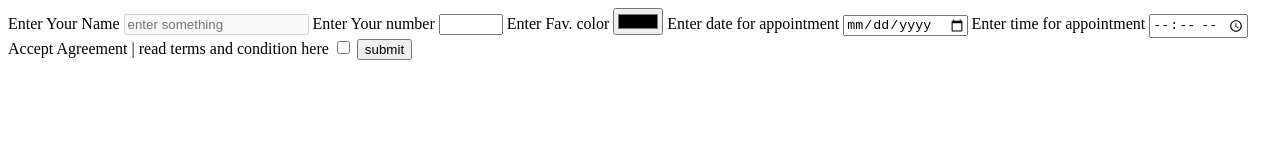
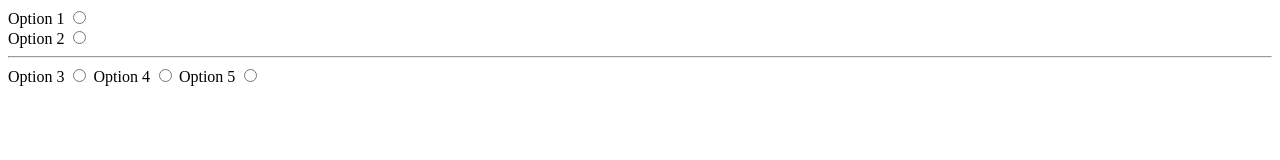
Before and after one commit to Code-Hopper/630_itech_fsd, a plain HTML site: page html/input/index.html in a window 1280 px wide. Drawn offline with Linux system fonts and the light colour scheme.

Commit message:
marquee and some other html elements

```diff
--- a/html/input/index.html
+++ b/html/input/index.html
@@ -13,31 +13,78 @@
 
         <!-- label -->
 
-        <label for="i1">Enter Your Name</label>
+        <!-- <label for="i1">Enter Your Name</label>
 
-        <input id="i1" type="text" placeholder="enter something" name="username" required disabled />
+        <input id="i1" type="text" placeholder="enter something" name="username" required disabled /> -->
 
         <!-- basic attributes for a input fields -->
         <!-- name, placeholder, required, disabled, id  -->
 
-        <label for="">Enter Your number</label>
+        <!-- <label for="">Enter Your number</label>
         <input type="number" min="50" max="100" />
         <label for="">Enter Fav. color</label>
         <input type="color" />
         <label for="">Enter date for appointment</label>
         <input type="date" />
         <label for="">Enter time for appointment</label>
-        <input type="time" />
+        <input type="time" /> -->
         <!-- <input type="datetime-local" /> -->
 
 
-        <label for="i2">Accept Agreement | read terms and condition here</label>
-        <input id="i2" type="checkbox">
+        <!-- <label for="i2">Accept Agreement | read terms and condition here</label>
+        <input id="i2" type="checkbox"> -->
 
         <!-- input field -->
         <!-- cta buttons -->
 
-        <button type="submit">submit</button>
+        <!-- radio buttons -->
+
+        <label for="">Option 1</label>
+        <input type="radio" name="a">
+
+        <br>
+        <!-- to break line -->
+
+        <label for="">Option 2</label>
+        <input type="radio" name="a">
+
+        <hr>
+        <!-- horizontal rule -->
+
+        <label for="">Option 3</label>
+        <input type="radio" name="a">
+
+        <label for="">Option 4</label>
+        <input type="radio" name="a">
+
+        <label for="">Option 5</label>
+        <input type="radio" name="a">
+
+        <!-- <button type="submit">submit</button> -->
+
+        <!-- <input type="button">
+<input type="checkbox">
+<input type="color">
+<input type="date">
+<input type="datetime-local">
+<input type="email">
+<input type="file">
+<input type="hidden">
+<input type="image">
+<input type="month">
+<input type="number">
+<input type="password">
+<input type="radio">
+<input type="range">
+<input type="reset">
+<input type="search">
+<input type="submit">
+<input type="tel">
+<input type="text">
+<input type="time">
+<input type="url">
+<input type="week"> -->
+
 
     </form>
 
```
Also changed, not shown: html/extra.html (added, +22 -0 lines), html/resume.html (added, +11 -0 lines).
